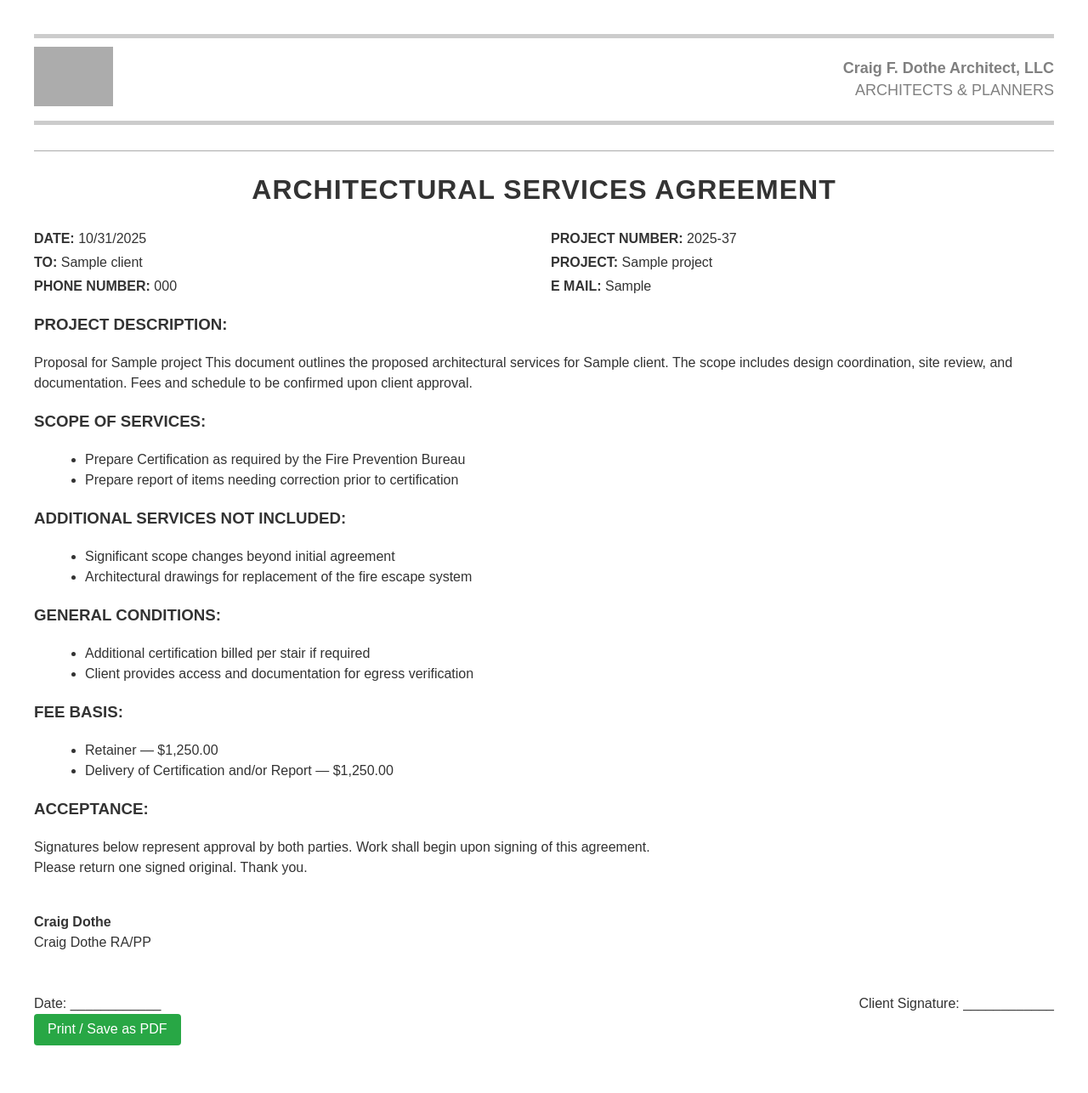
After one commit to dothez3/Event-Calendar, a Flask app: page /project/1/generate_proposal in a window 1280 px wide. The commit adds this page. Shown: the whole page at 85% size. Run offline with Flask 3, Linux system fonts and the light colour scheme; tables that the repository leaves empty hold one stand-in row (values such as "Sample post"); grey boxes are pictures that could not be loaded.

Commit message:
Added invoice / proposal templates, minor updates to app.py and projects.html

```diff
--- a/app.py
+++ b/app.py
@@ -362,5 +362,58 @@ def events_delete(event_id):
     flash("Event deleted.", "info")
     return redirect(url_for("events"))
 
+#Generate Invoice and Proposal
+#Invoice route
+@app.route("/project/<int:id>/generate_invoice")
+def generate_invoice(id):
+    project = Project.query.get_or_404(id)
+    invoice_text = build_invoice_text(project)
+    current_date = datetime.now().strftime("%m/%d/%Y")
+    project_number = "2025-37"  # placeholder
+    return render_template(
+        "invoice.html",
+        project=project,
+        invoice_text=invoice_text,
+        current_date=current_date,
+        project_number=project_number
+    )
+#Proposal route
+@app.route("/project/<int:id>/generate_proposal")
+def generate_proposal(id):
+    project = Project.query.get_or_404(id)
+    proposal_text = build_proposal_text(project)
+    current_date = datetime.now().strftime("%m/%d/%Y")  # Add current date
+    project_number = "2025-37"  # placeholder
+    return render_template(
+        "proposal.html",
+        project=project,
+        proposal_text=proposal_text,
+        current_date=current_date,
+        project_number=project_number
+    )
+
+def build_invoice_text(project):
+    #later you can replace this with a call to an AI API
+    return (
+        f"Invoice for project '{project.name}'\n\n"
+        f"Client: {project.client.name if project.client else 'N/A'}\n"
+        f"Description: {project.description or 'No description provided.'}\n"
+        f"Status: {project.status}\n"
+    )
+
+def build_proposal_text(project):
+    return (
+        f"Proposal for {project.name}\n\n"
+        f"This document outlines the proposed architectural services for "
+        f"{project.client.name if project.client else 'the client'}. "
+        "The scope includes design coordination, site review, and documentation. "
+        "Fees and schedule to be confirmed upon client approval."
+    )
+
+#when ready to use ai, use line below and replace bodies  of two functions above
+#return call_ai_api(prompt)
+
+
+
 if __name__ == "__main__":
     app.run(debug=True)
--- /dev/null
+++ b/templates/proposal.html
@@ -0,0 +1,155 @@
+<!doctype html>
+<html>
+<head>
+    <meta charset="utf-8">
+    <title>Proposal – {{ project.name }}</title>
+    <style>
+        body {
+            font-family: Arial, sans-serif;
+            margin: 40px;
+            color: #333;
+            line-height: 1.5;
+        }
+        h1 {
+            text-align: center;
+            letter-spacing: 1px;
+        }
+        h3 {
+            margin-top: 1.2rem;
+        }
+        .meta {
+            display: grid;
+            grid-template-columns: 1fr 1fr;
+            gap: 0.25rem 1rem;
+            margin-bottom: 1rem;
+        }
+        .label {
+            font-weight: bold;
+        }
+        ul {
+            margin: 0.3rem 0 0 1.25rem;
+        }
+        hr {
+            border: none;
+            border-top: 1px solid #aaa;
+            margin: 1rem 0;
+        }
+        .btn {
+            display: inline-block;
+            margin-bottom: 1rem;
+            padding: 0.4rem 1rem;
+            background: #28a745;
+            color: white;
+            border-radius: 4px;
+            text-decoration: none;
+        }
+        @media print {
+            .btn {
+                display: none;
+            }
+        }
+    </style>
+</head>
+
+<body>
+
+    <!-- Header with logo and company info -->
+    <div style="
+        border-top: 5px solid #ccc;
+        border-bottom: 5px solid #ccc;
+        padding: 10px 0;
+        margin-bottom: 30px;
+        display: flex;
+        justify-content: space-between;
+        align-items: center;
+    ">
+
+        <!-- Left: Logo -->
+        <div>
+            <img src="{{ url_for('static', filename='images/company_logo.png') }}"
+                 alt="Company Logo"
+                 style="height: 70px; opacity: 0.85; filter: grayscale(100%);">
+        </div>
+
+        <!-- Right: Company Info -->
+        <div style="
+            text-align: right;
+            font-family: Arial, Helvetica, sans-serif;
+            font-size: 18px;
+            line-height: 1.4;
+        ">
+            <strong style="color: gray;">Craig F. Dothe Architect, LLC</strong><br>
+            <span style="color: gray;">ARCHITECTS &amp; PLANNERS</span>
+        </div>
+    </div>
+
+    <hr>
+
+    <h1>ARCHITECTURAL SERVICES AGREEMENT</h1>
+
+    <!-- PROJECT INFO -->
+    <div class="meta">
+        <div><span class="label">DATE:</span> {{ current_date }}</div>
+        <div><span class="label">PROJECT NUMBER:</span> {{ project_number }}</div>
+
+        <div>
+            <span class="label">TO:</span>
+            {{ project.client.name if project.client else 'N/A' }}<br>
+            {{ project.client.address if project.client else '' }}
+        </div>
+
+        <div><span class="label">PROJECT:</span> {{ project.name }}</div>
+
+        <div><span class="label">PHONE NUMBER:</span> {{ project.client.phone if project.client else 'N/A' }}</div>
+        <div><span class="label">E MAIL:</span> {{ project.client.contact if project.client else 'N/A' }}</div>
+    </div>
+
+    <!-- BODY SECTIONS -->
+    <h3>PROJECT DESCRIPTION:</h3>
+    <p>{{ proposal_text }}</p>
+
+    <h3>SCOPE OF SERVICES:</h3>
+    <ul>
+        <li>Prepare Certification as required by the Fire Prevention Bureau</li>
+        <li>Prepare report of items needing correction prior to certification</li>
+    </ul>
+
+    <h3>ADDITIONAL SERVICES NOT INCLUDED:</h3>
+    <ul>
+        <li>Significant scope changes beyond initial agreement</li>
+        <li>Architectural drawings for replacement of the fire escape system</li>
+    </ul>
+
+    <h3>GENERAL CONDITIONS:</h3>
+    <ul>
+        <li>Additional certification billed per stair if required</li>
+        <li>Client provides access and documentation for egress verification</li>
+    </ul>
+
+    <h3>FEE BASIS:</h3>
+    <ul>
+        <li>Retainer — $1,250.00</li>
+        <li>Delivery of Certification and/or Report — $1,250.00</li>
+    </ul>
+
+    <h3>ACCEPTANCE:</h3>
+    <p>
+        Signatures below represent approval by both parties. Work shall begin upon signing of this agreement.<br>
+        Please return one signed original. Thank you.
+    </p>
+
+    <div style="margin-top: 40px;">
+        <div><strong>Craig Dothe</strong></div>
+        <div>Craig Dothe RA/PP</div>
+
+        <br><br>
+
+        <div style="display: flex; justify-content: space-between;">
+            <div>Date: ____________</div>
+            <div>Client Signature: ____________</div>
+        </div>
+    </div>
+
+    <a href="#" onclick="window.print()" class="btn">Print / Save as PDF</a>
+</body>
+</html>
```
Also changed, not shown: templates/invoice.html (added, +137 -0 lines), templates/projects.html (+8 -1 lines).
